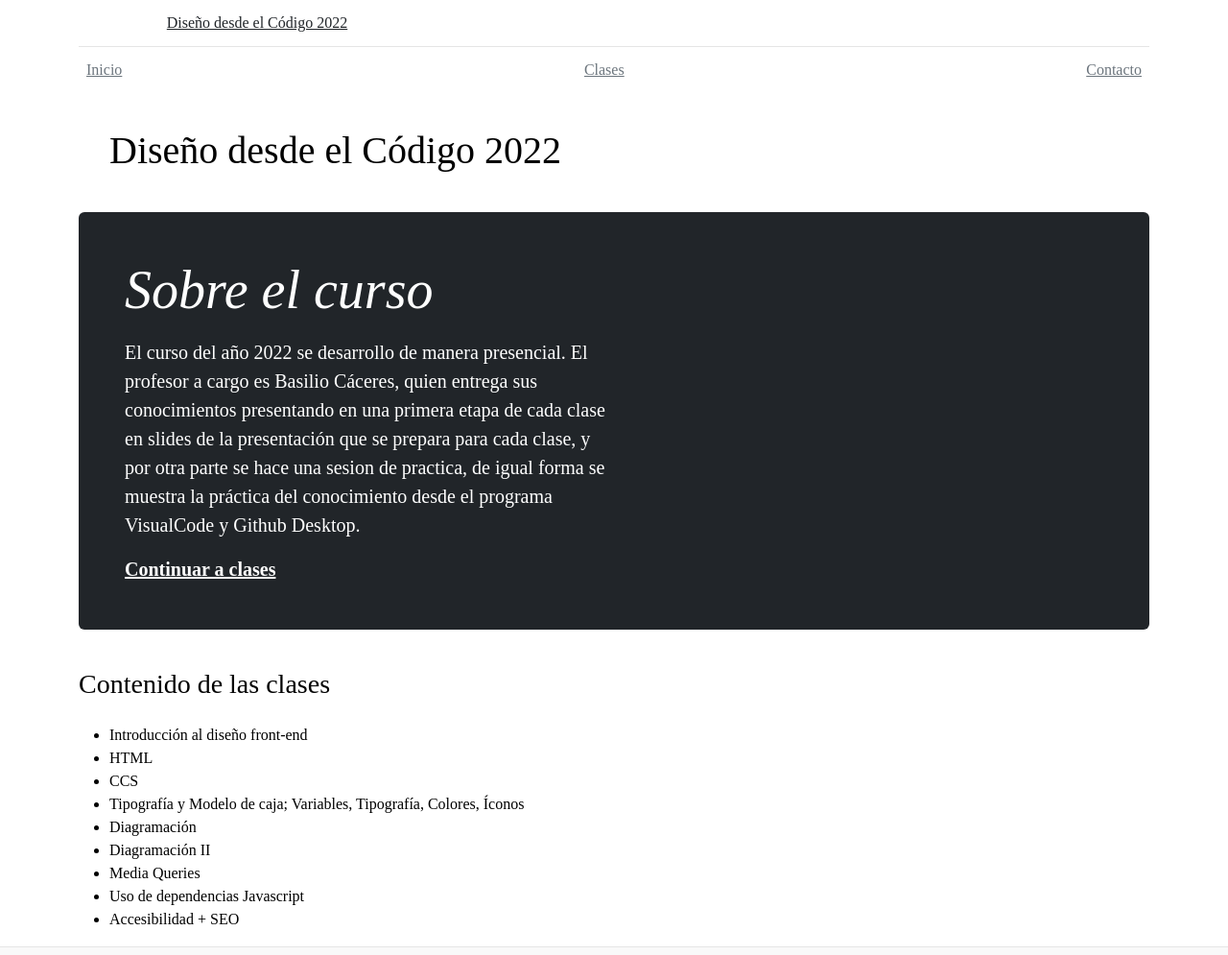
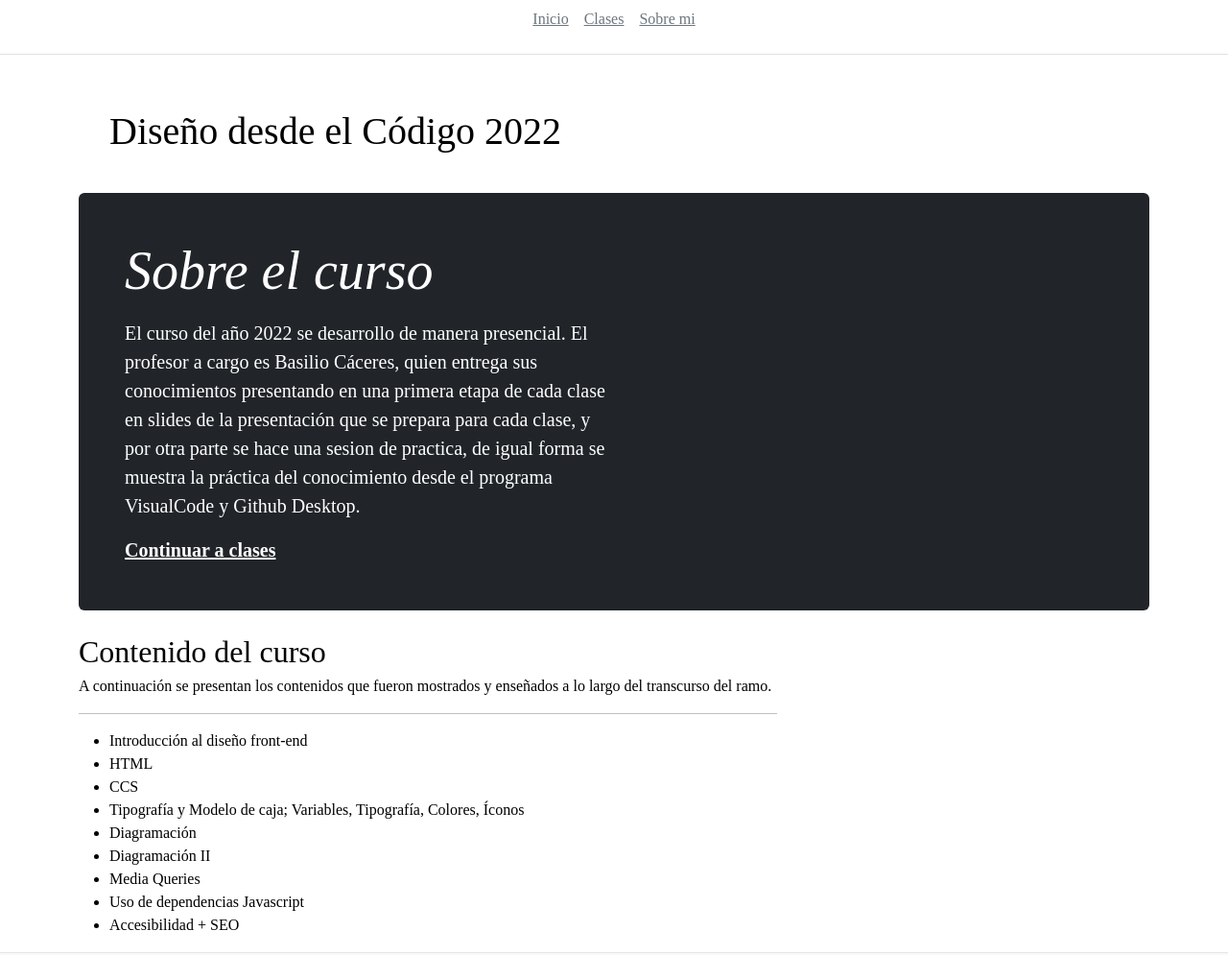
Before and after one commit to ead-codigo-2022/bitacora-personal-franciscaestayl, a plain HTML site: page index.html in a window 1280 px wide. Shown: the top 995 px of the page at 96% size. Drawn offline with nearby package versions, Linux system fonts and the light colour scheme.

Commit message:
avance diagramación

```diff
--- a/index.html
+++ b/index.html
@@ -10,21 +10,14 @@
 </head>
 <body>
 
-    <div class="container">
-        <header class="blog-header lh-1 py-3">
-            <div class="col-4 text-center">
-              <a class="blog-header-logo text-dark" href="#">Diseño desde el Código 2022</a>
-            </div>
-        </header>
-
-        <div class="nav-scroller py-1 mb-2">
-          <nav class="nav d-flex justify-content-between">
-            <a class="p-2 link-secondary" href="#">Inicio</a>
-            <a class="p-2 link-secondary" href="#">Clases</a>
-            <a class="p-2 link-secondary" href="#">Contacto</a>
+      <div class="d-flex flex-column flex-md-row align-items-center pb-3 mb-4 border-bottom justify-content-center">
+        <nav class="nav d-flex justify-content-center">
+            <a class="p-2 link-secondary" href="../Inicio/index.html">Inicio</a>
+            <a class="p-2 link-secondary" href="../Clases/index-clases.html">Clases</a>
+            <a class="p-2 link-secondary" href="../Sobre mi/index-sobre-mi.html">Sobre mi</a>
         </nav>
       </div>
-      </div>
+
 
     <main class="container">
      <h1>Diseño desde el Código 2022</h1>
@@ -35,7 +28,14 @@
           <p class="lead mb-0"><a href="#" class="text-white fw-bold">Continuar a clases</a></p>
         </div>
       </div>
-        <h3 class="description">Contenido de las clases</h3>
+
+      <div class="row g-5">
+        <div class="col-md-8">
+          <article class="blog-post">
+            <h2 class="blog-post-title mb-1">Contenido del curso</h2>
+
+            <p>A continuación se presentan los contenidos que fueron mostrados y enseñados a lo largo del transcurso del ramo.</p>
+            <hr>
             <ul>
                 <li>Introducción al diseño front-end</li>
                 <li>HTML </li>
@@ -47,6 +47,9 @@
                 <li>Uso de dependencias Javascript</li>
                 <li>Accesibilidad + SEO</li>
             </ul>
+          </div>
+        </div>
+      </div>
      </main>
      <footer class="blog-footer">
         <p>Bitacora personal Diseño desde el Código 2022 Francisca Estay Lobos</p>
```
Also changed, not shown: Clases/index-clases.html (+8 -1 lines), css/Sobre mi/index-sobre-mi.html (+8 -1 lines), css/style.css (+7 -1 lines). Lines whose indentation alone changed are shown as unchanged.
